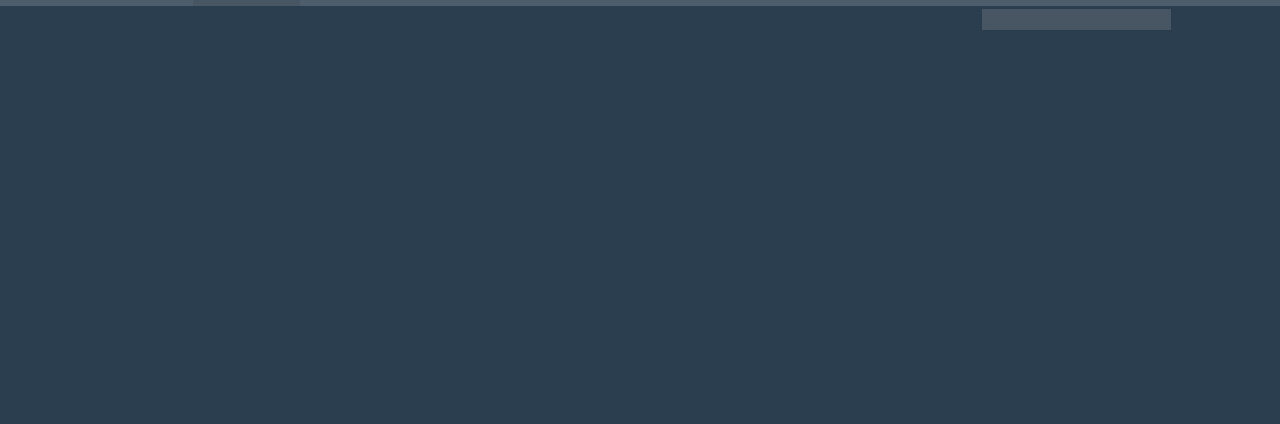
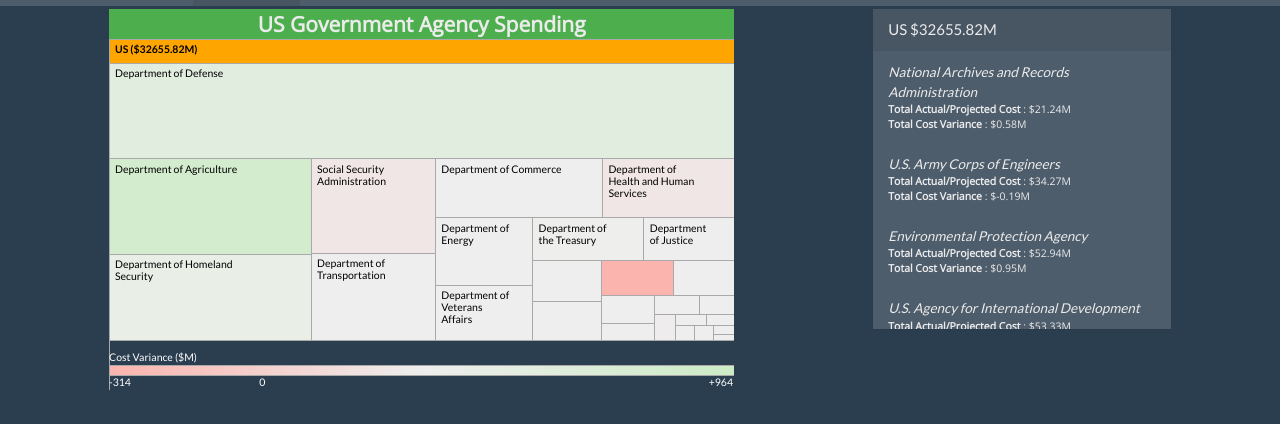
Before and after one commit to shakibbinhamid/odi-cw-1, a website: page www/visualisation-1.html in a window 1280 px wide. Shown: the part 34-458 px from the top of the page. Drawn offline with nearby package versions, Linux system fonts and the light colour scheme.

Commit message:
Done with aside

```diff
--- a/www/js/vis-1.js
+++ b/www/js/vis-1.js
@@ -12,7 +12,7 @@
 var defaults = {
     margin: {top: 24, right: 0, bottom: 50, left: 0},
     rootname: "TOP",
-    format: "$,.2f",
+    format: function(d){return "$" + d3.format(".2f")(d) + "M";},
     title: "",
     width: 1000,
     height: 650
@@ -20,7 +20,7 @@
 
 function main(o, data) {
     var opts = $.extend(true, {}, defaults, o),
-        formatNumber = d3.format(opts.format),
+        formatNumber = opts.format,
         margin = opts.margin,
         minVar = Infinity,
         maxVar = -Infinity;
@@ -248,24 +248,35 @@
             data._children.forEach(function (d){
                 var littleTitle = d.key || d.project_name;
                 var asideItemBody = "";
+                var displayItem = {};
 
                 if (d.project_id) {
 
-                    var displayItem = {
+                    displayItem = {
                         ID : d.project_id,
                         Name : d.project_name,
                         Desc : d.project_description,
                         "Planned Cost": formatNumber(d.planned_cost_dolr),
                         "Actual/Projected Cost": formatNumber(d.projected_cost),
-                        ""
+                        "Cost Variance": formatNumber(d.cost_variance_dolr),
+                        "Start Date": d.start_date,
+                        "Planned Completion Date": d.actual_project_completion_date,
+                        "Projected/Actual Completion Date": d.actual_project_completion_date,
+                        "Schedule Variance": d.schedule_variance_days + " days"
                     };
 
-                    for (var key in displayItem) {
-                        asideItemBody +=
-                            "<p class='treemap-aside-item-body-item'>"
-                            + "<span class='treemap-aside-item-item-name'>" + key + "</span>" + " : " + "<span>"+ displayItem[key] + "<span>"
-                            + "</p>";
-                    }
+                } else {
+                    displayItem = {
+                        "Total Actual/Projected Cost": formatNumber(d.projected_cost),
+                        "Total Cost Variance": formatNumber(d.cost_variance_dolr)
+                    };
+                }
+
+                for (var key in displayItem) {
+                    asideItemBody +=
+                        "<p class='treemap-aside-item-body-item'>"
+                        + "<span class='treemap-aside-item-item-name'>" + key + "</span>" + " : " + "<span>"+ displayItem[key] + "<span>"
+                        + "</p>";
                 }
 
                 childrenHtml +=   "<a class='list-group-item'>"
--- a/www/visualisation-1.html
+++ b/www/visualisation-1.html
@@ -50,12 +50,12 @@
 <br/>
 
     <div class="row">
-        <div class="col-lg-2"></div>
+        <div class="col-lg-1"></div>
         <div class="col-lg-6" id="treemap-chart">
             <div id="treemap" style="font-size: 0.7em;"></div>
         </div>
-        <div class="col-sm-1"></div>
-        <div class="col-lg-2">
+        <div class="col-lg-1"></div>
+        <div class="col-lg-3">
             <div class="panel panel-default" id="treemap-aside">
                 <div class="panel-heading" id="treemap-aside-heading"></div>
                 <ul class="list-group" id="treemap-aside-body"></ul>
```
